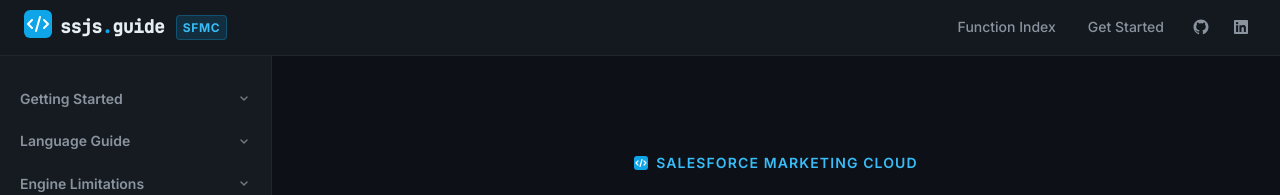
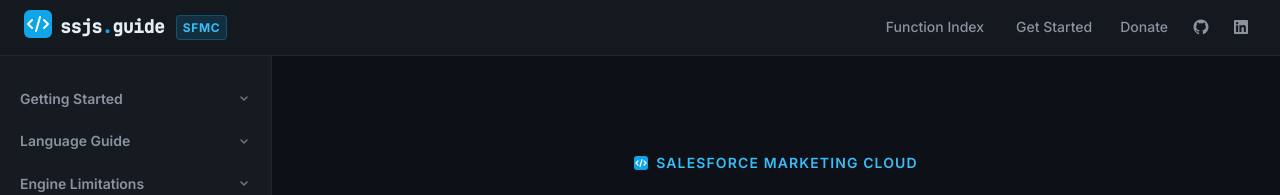
Before and after one commit to JoernBerkefeld/ssjs.guide, a Jekyll site: the page built from index.md, in a window 1280 px wide. Shown: the top 195 px of the page. Built offline with Jekyll 4.4.1, drawn with Linux system fonts in a browser that asks for light colours.

Commit message:
add paypal donation link

```diff
--- a/_includes/header.html
+++ b/_includes/header.html
@@ -28,6 +28,7 @@
     <nav class="header-nav">
       <a href="{{ '/function-index/' | relative_url }}" class="header-nav-link">Function Index</a>
       <a href="{{ '/getting-started/' | relative_url }}" class="header-nav-link">Get Started</a>
+      <a href="https://www.paypal.com/donate/?hosted_button_id=525ZFRGRPTJRL" class="header-nav-link header-nav-link--icon" target="_blank" rel="noopener" aria-label="Donate">Donate</a>
       <a href="https://github.com/JoernBerkefeld" class="header-nav-link header-nav-link--icon" target="_blank" rel="noopener" aria-label="GitHub">
         <svg width="18" height="18" viewBox="0 0 24 24" fill="currentColor" aria-hidden="true">
           <path d="M12 2C6.477 2 2 6.484 2 12.017c0 4.425 2.865 8.18 6.839 9.504.5.092.682-.217.682-.483 0-.237-.008-.868-.013-1.703-2.782.605-3.369-1.343-3.369-1.343-.454-1.158-1.11-1.466-1.11-1.466-.908-.62.069-.608.069-.608 1.003.07 1.531 1.032 1.531 1.032.892 1.53 2.341 1.088 2.91.832.092-.647.35-1.088.636-1.338-2.22-.253-4.555-1.113-4.555-4.951 0-1.093.39-1.988 1.029-2.688-.103-.253-.446-1.272.098-2.65 0 0 .84-.27 2.75 1.026A9.564 9.564 0 0112 6.844c.85.004 1.705.115 2.504.337 1.909-1.296 2.747-1.027 2.747-1.027.546 1.379.202 2.398.1 2.651.64.7 1.028 1.595 1.028 2.688 0 3.848-2.339 4.695-4.566 4.943.359.309.678.92.678 1.855 0 1.338-.012 2.419-.012 2.747 0 .268.18.58.688.482A10.019 10.019 0 0022 12.017C22 6.484 17.522 2 12 2z"/>
```
Also changed, not shown: logo-plain.png (added), logo-with-icon.png (added).
